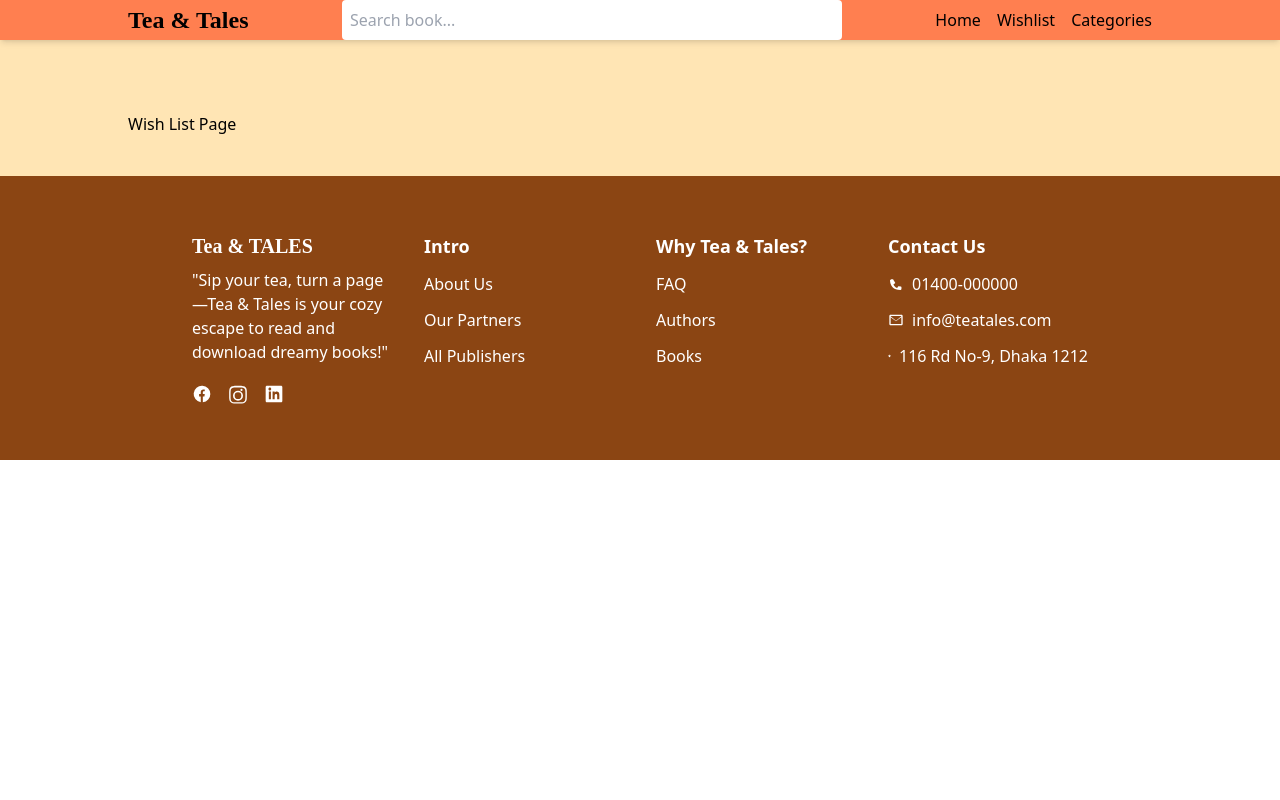
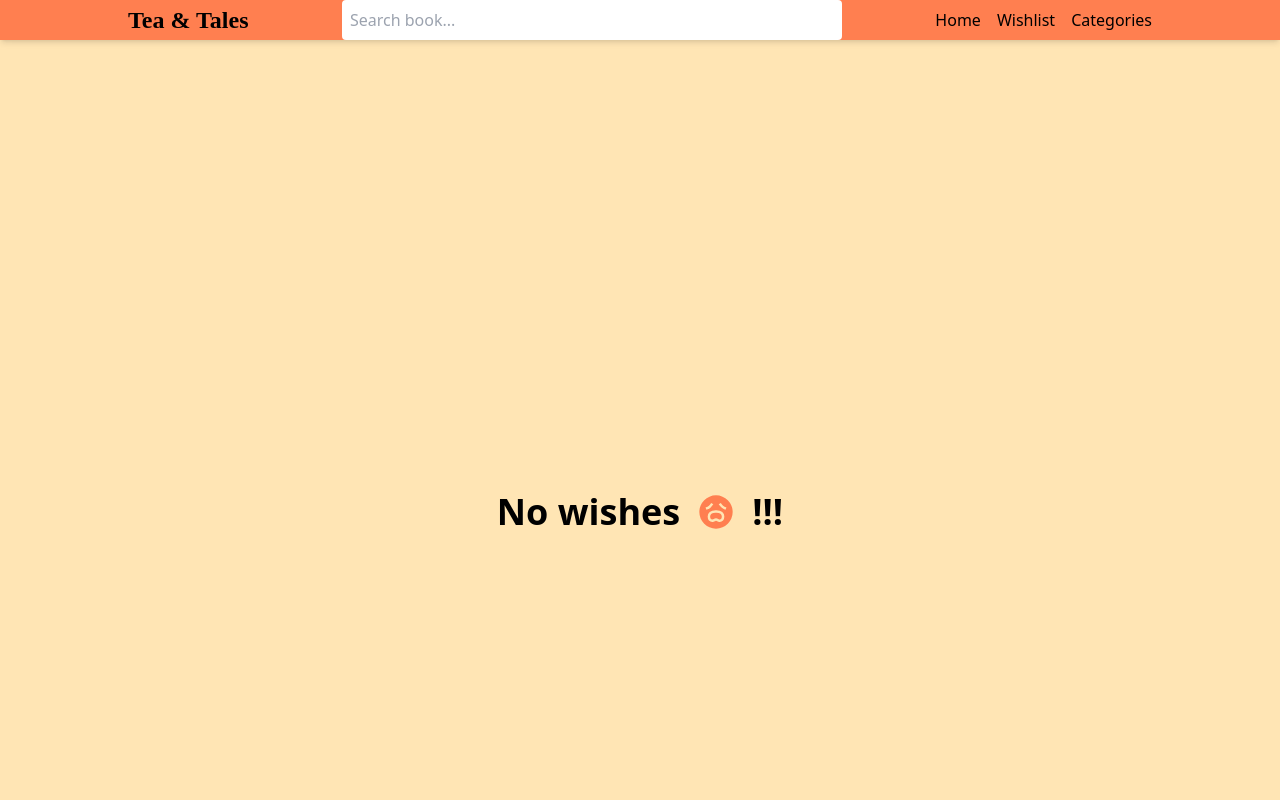
Before and after one commit to SMFaysalHaque/bookStore-react-tailwind, a React (Vite) app: page /wishList in a window 1280 px wide. Shown: the top 800 px of the page. Built offline with nearby package versions, Linux system fonts and the light colour scheme; a web font is replaced by a local one.

Commit message:
feat: update wishlist page.

```diff
--- a/src/pages/wishList.jsx
+++ b/src/pages/wishList.jsx
@@ -1,3 +1,93 @@
+import React, { useEffect, useState } from "react";
+import { Link } from "react-router-dom";
+
 export default function WishList() {
-  return <div>Wish List Page</div>;
+  const [results, setResults] = useState([]);
+
+  useEffect(() => {
+    const stored = JSON.parse(localStorage.getItem("wishlists")) || [];
+    setResults(stored);
+  }, []);
+
+  const removeBook = (book) => {
+    const index = results.findIndex((item) => item.id === book.id);
+    if (index !== -1) {
+      results.splice(index, 1);
+      localStorage.setItem("wishlists", JSON.stringify(results));
+      window.dispatchEvent(new Event("wishlistUpdated"));
+      setResults([...results]);
+    }
+  };
+
+  return (
+    <div>
+      {results.length === 0 ? (
+        <div className="min-h-screen flex justify-center items-center text-4xl font-bold">
+          No wishes
+          <p className="mx-4">
+            <svg
+              xmlns="http://www.w3.org/2000/svg"
+              height="24px"
+              viewBox="0 -960 960 960"
+              width="24px"
+              fill="#FF7F50"
+              className="h-10 w-10"
+            >
+              <path d="M391-240q17 0 32.5-6t30.5-14q6-4 12.5-7t13.5-3q8 0 26 10 15 8 30.5 14t32.5 6q50 0 80.5-35.5T680-370q0-72-49.5-111T488-520h-16q-93 0-142.5 39T280-370q0 59 30.5 94.5T391-240Zm-1-60q-24 0-37.5-18.5T339-370q0-46 32.5-68T472-460h15q68 0 100 22t32 68q0 33-13 51.5T569-300q-12 0-34-12-13-8-26.5-13t-28.5-5q-15 0-29 5t-27 13q-8 5-16.5 8.5T390-300ZM251-532q60-24 96-53t68-79l-50-32q-26 41-54.5 63T228-588l23 56Zm457 0 23-56q-53-22-81-44t-55-64l-50 32q32 50 68 78.5t95 53.5ZM480-80q-83 0-156-31.5T197-197q-54-54-85.5-127T80-480q0-83 31.5-156T197-763q54-54 127-85.5T480-880q83 0 156 31.5T763-763q54 54 85.5 127T880-480q0 83-31.5 156T763-197q-54 54-127 85.5T480-80Z" />
+            </svg>
+          </p>
+          !!!
+        </div>
+      ) : (
+        <div className="grid grid-cols-2 sm:grid-cols-2 md:grid-cols-4 gap-3">
+          {results.map((book) => (
+            <div
+              key={book.id}
+              className="h-[300px] p-3 rounded-lg shadow-sm bg-gradient-to-b from-amber-100 to-orange-50 hover:shadow-md transition duration-300 flex flex-col justify-between"
+            >
+              <div className="flex flex-col items-start">
+                <img
+                  src={book.formats["image/jpeg"]}
+                  alt={book.title}
+                  className="w-[90px] h-[135px] object-cover rounded-sm shadow-sm"
+                />
+                <p className="mt-2 text-sm font-medium text-gray-800 line-clamp-2">
+                  {book.title}
+                </p>
+                {book.authors.map((author, ind) => (
+                  <p
+                    key={ind}
+                    className="mt-1 text-xs text-gray-800 line-clamp-1"
+                  >
+                    Author(s):{" "}
+                    <span className="text-orange-400">{author.name}</span>
+                  </p>
+                ))}
+              </div>
+
+              <div className="flex justify-start items-center gap-3 mt-3">
+                <Link to={`/bookDetails/id=${book.id}`}>
+                  <button className="text-xs bg-orange-100 text-orange-800 hover:bg-orange-200 hover:text-orange-900 border border-orange-300 rounded px-2 py-1 transition duration-200">
+                    Details
+                  </button>
+                </Link>
+
+                <button onClick={() => removeBook(book)}>
+                  <svg
+                    xmlns="http://www.w3.org/2000/svg"
+                    height="24px"
+                    viewBox="0 -960 960 960"
+                    width="24px"
+                    fill="#EA3323"
+                  >
+                    <path d="m480-120-58-52q-101-91-167-157T150-447.5Q111-500 95.5-544T80-634q0-94 63-157t157-63q52 0 99 22t81 62q34-40 81-62t99-22q94 0 157 63t63 157q0 46-15.5 90T810-447.5Q771-395 705-329T538-172l-58 52Z" />
+                  </svg>
+                </button>
+              </div>
+            </div>
+          ))}
+        </div>
+      )}
+    </div>
+  );
 }
```
